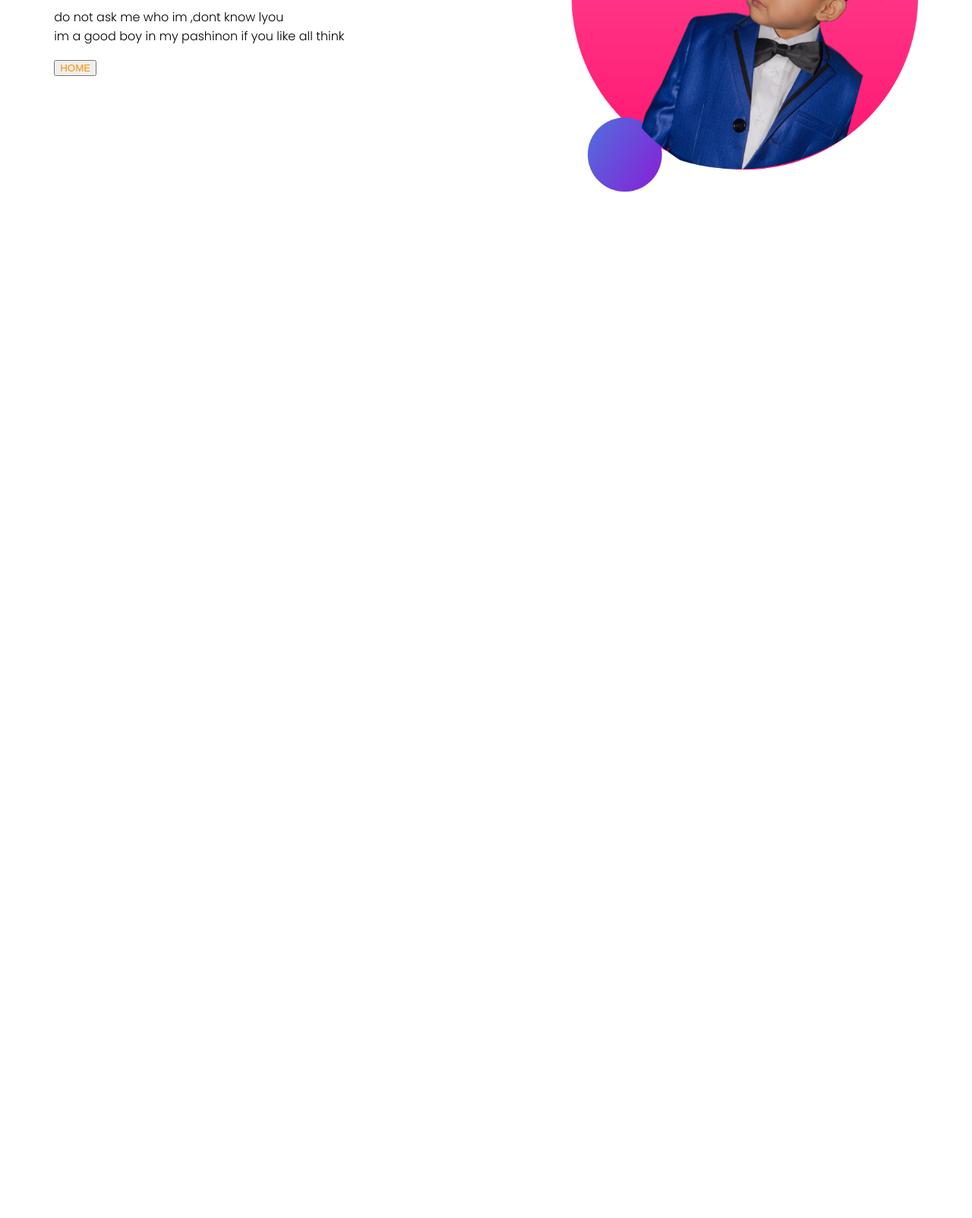
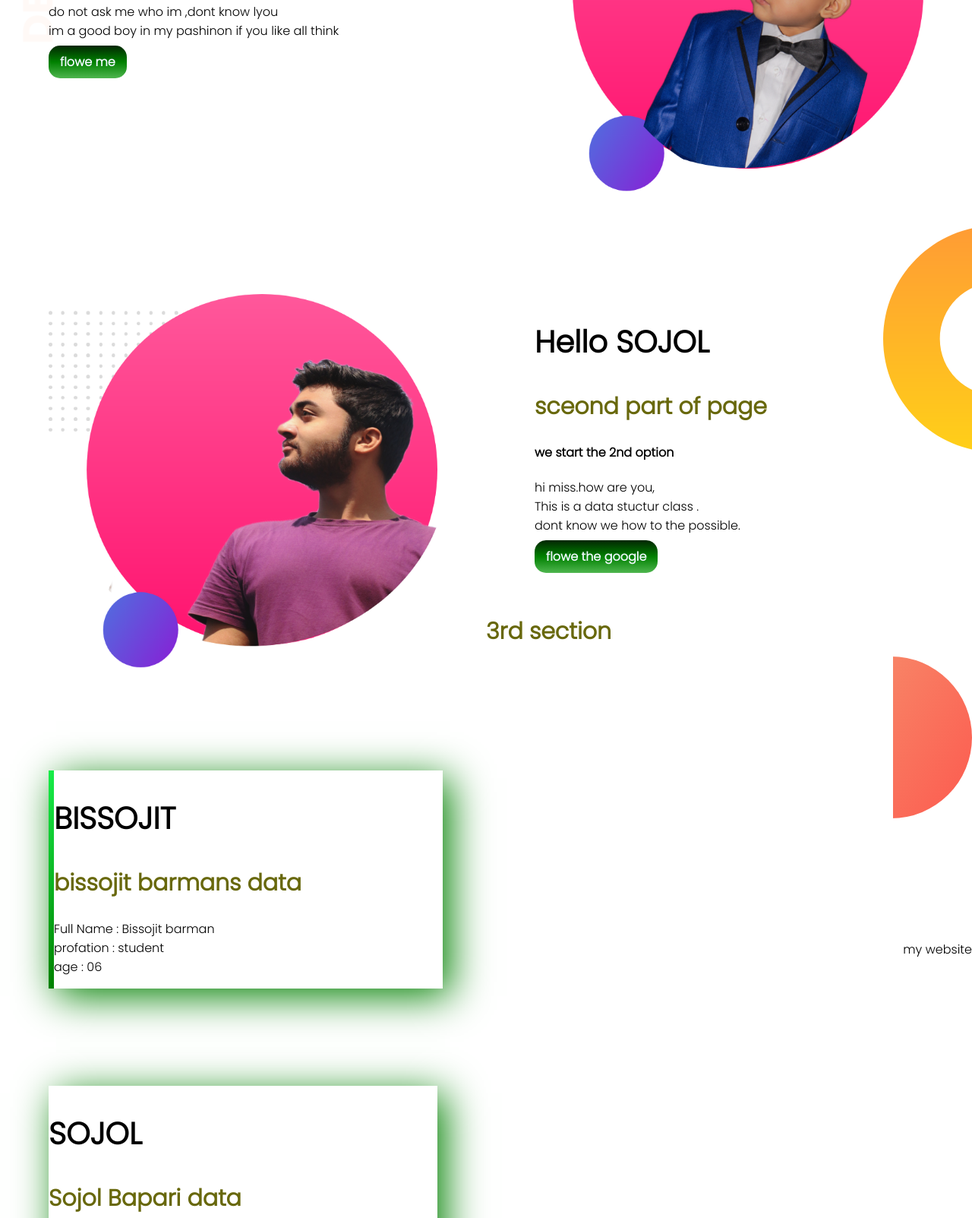
Before and after one commit to SojolBapari/WEEBsite, a plain HTML site: page index.html in a window 1280 px wide. Shown: the part 304-1907 px from the top of the page at 76% size. Before the commit the page ends 800 px from the top, so only its background shows below. Drawn offline with Linux system fonts and the light colour scheme.

Commit message:
2nd part the page

```diff
--- a/index.html
+++ b/index.html
@@ -13,18 +13,52 @@
     <title>sOJOL SITE</title>
 </head>
 <body>
-    <section>
+    <section class="top-bannar">
         <div class="half-width">
             <h1>SOJOL VAI  </h1>
-            <h2 class="knmon-acho"> kemon acho</h2>
+            <h2> kemon acho</h2>
             <h4>me start a wabe design </h4>
             <p>do not ask me who im ,dont know lyou <br>im a good boy in my pashinon if you like all think</p>
-            <button>HOME</button>
+            <a class="link-butten" target="0" href="https://www.facebook.com/" >flowe me</a>
+
         </div>
         <div class="half-width">
             <img src="image/bisso.png" alt="bisso logo">
         </div>
      </section>
+     <section class="class-banner">
+         <div class="half-width">
+             <img src="image/sojol.png" alt="sojol photo">
+         </div>
+         <div class="half-width">
+             <h1>Hello SOJOL</h1>
+             <h2>sceond part of page</h2>
+             <h4>we start the 2nd option </h4>
+             <p>hi miss.how are you, <br> This is a data stuctur class . <br>dont know we how to the possible.</p>
+             <a class="link-butten" target="0" href="https://www.google.com/">flowe the google</a>
+         </div>
+
+     </section>
+
+     <section class="rd-part">
+         <h2>3rd section</h2>
+         <div id="broder1" class="half-width single">
+             <h1>BISSOJIT </h1>
+             <h2>bissojit barmans data</h2>
+             <p>Full Name : Bissojit barman <br> profation : student <br> age : 06</p>
+         </div>
+
+         <div id="broder2" class="half-width single">
+            <h1>SOJOL </h1>
+            <h2>Sojol Bapari data</h2>
+            <p>Full Name : Sojol bapari <br> profation : student <br> age : 24</p>
+         </div>
+
+
+     </section>
+     <footer>
+         <p>my website</p>
+     </footer>
 
 </body>
 </html>
--- a/style.css
+++ b/style.css
@@ -1,4 +1,5 @@
 body{
+    margin: 0%;
     font-family: 'Poppins', sans-serif;
 }
 h1{
@@ -8,15 +9,51 @@ h2{
     font-size: 30px;
     color: rgb(104, 104, 12);
 }
-button{
-    color: darkorange;
-}
 .half-width{
     width: 40%;
     float: left;
     margin: 5%;
-    padding: auto;
+
 }
 .half-width img{
     width: 100%;
 }
+.top-bannar{
+    background-image: url("image/top-banner.png");
+    background-repeat: no-repeat;
+}
+section{
+    height: 500px;
+}
+.link-butten{
+    text-decoration: none;
+    background-image: linear-gradient(rgb(3, 38, 3),green,rgb(79, 182, 79));
+    color: aliceblue;
+    font-weight: bold;
+    padding: 10px 15px;
+    border-radius: 15px;
+}
+
+.class-banner{
+    background-image: url("image/dream-bg.png");
+    background-repeat: no-repeat;
+    background-position: right;
+
+}
+
+.single{
+    box-shadow: 10px 10px 50px green;
+}
+.rd-part{
+    background-image: url("image/exp-bg.png");
+    background-repeat: no-repeat;
+    background-position: right;
+}
+#broder1{
+    border-left: 7px solid ;
+    border-image: linear-gradient(rgb(23, 237, 73),green);
+    border-image-slice: 1;
+}
+footer p{
+    text-align: end;
+}
```
Also changed, not shown: image/image 18.png (added), image/sojol.png (added).
